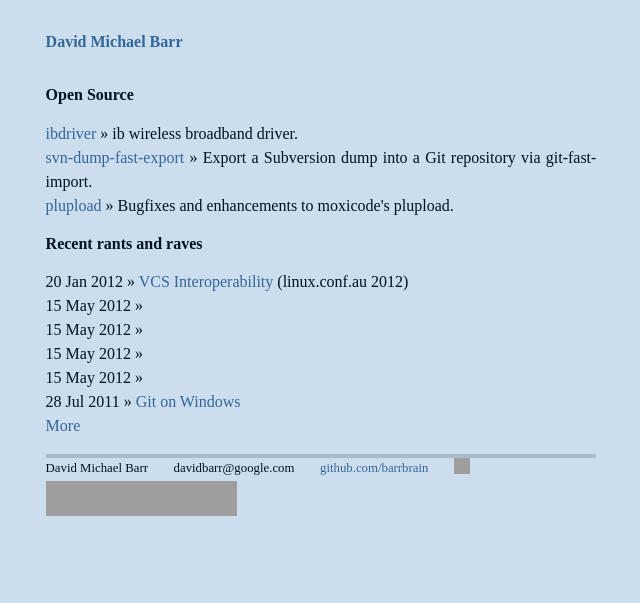
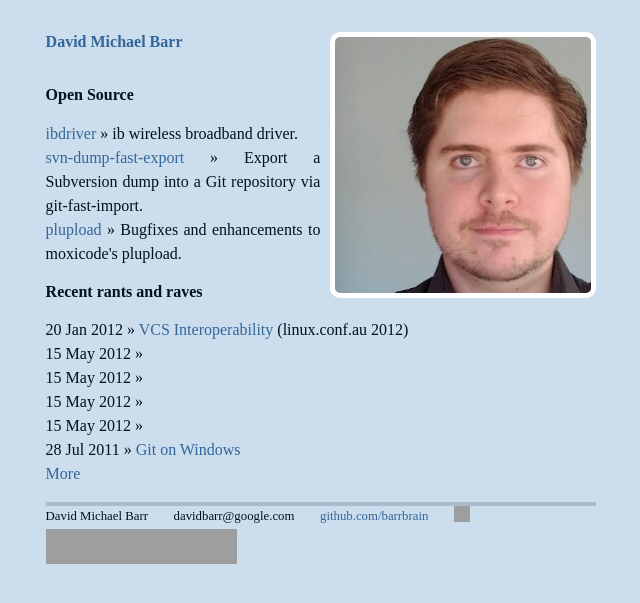
Before and after one commit to barrbrain/barrbrain.github.com, a Jekyll site: the page built from index.html, in a window 1280 px wide. Shown: the top 603 px of the page, without its empty margins (319-959 px from the left). Built offline with Jekyll 4.4.1, drawn with Linux system fonts in a browser that asks for light colours; comment, search, counter and statistics services are not loaded; grey boxes are pictures that could not be loaded.

Commit message:
Add a visual presence to the template.
Signed-off-by: David Barr <davidbarr@google.com>

```diff
--- a/css/site.css
+++ b/css/site.css
@@ -88,3 +88,15 @@
   width: 80%;
   margin: 1em auto 1em auto;
 }
+
+.title::after {
+  content: "";
+  background-image: url(/img/barrbrain-2012.jpg);
+  float: right;
+  width: 246px;
+  height: 246px;
+  padding: 5px;
+  border: solid white 5px;
+  border-radius: 10px;
+  margin-left: 10px;
+}
```
Also changed, not shown: img/barrbrain-2012.jpg (added).
